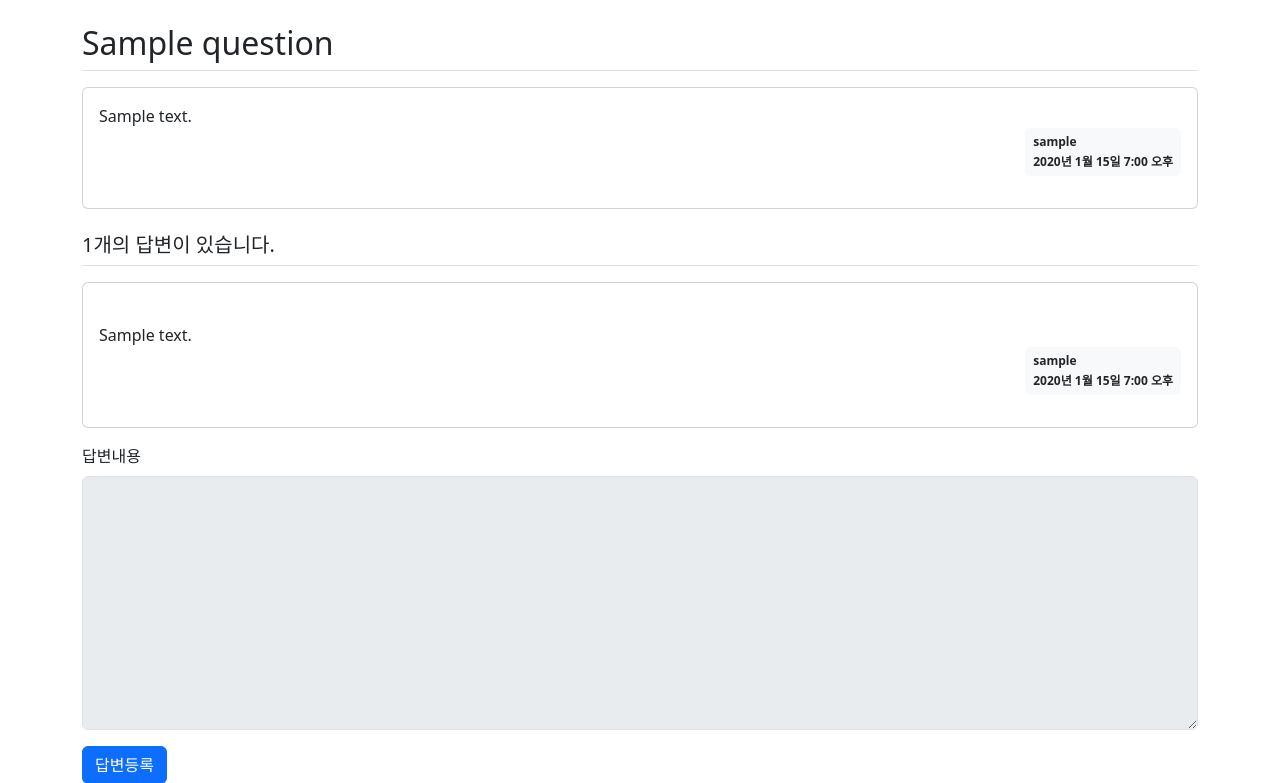
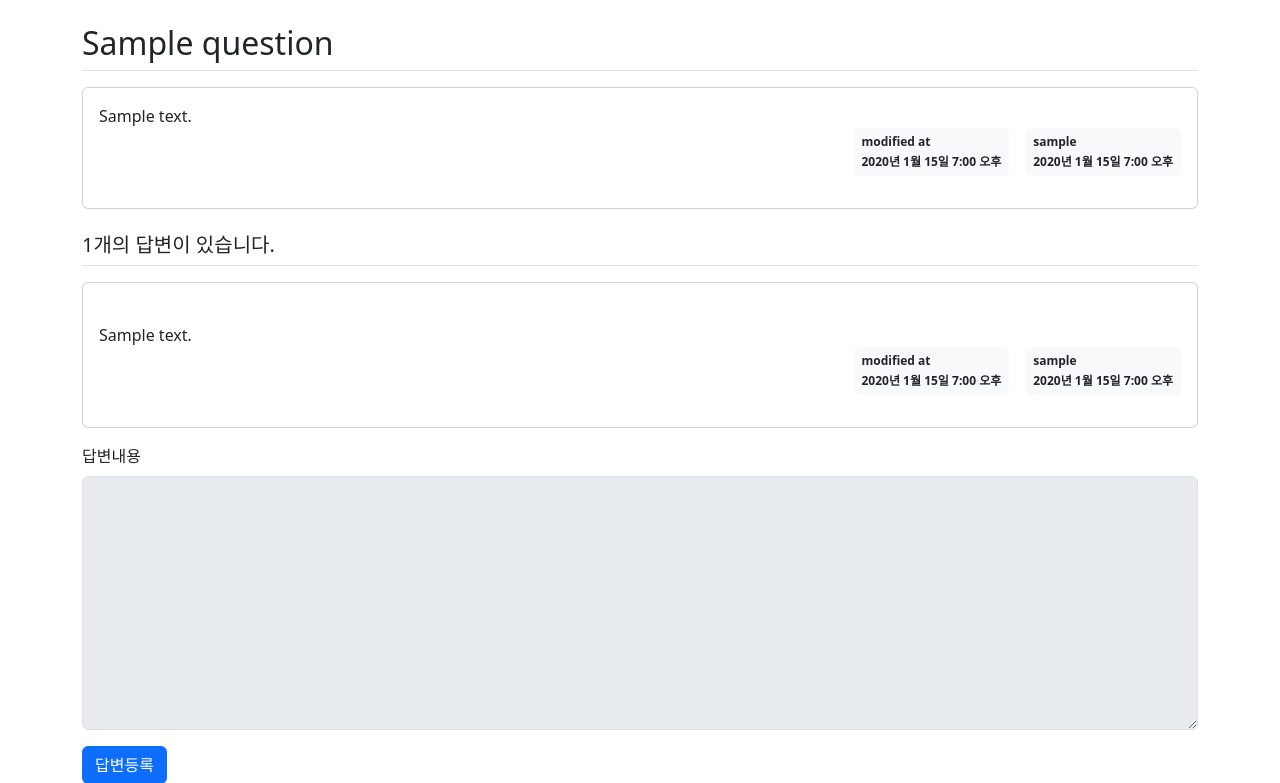
Before and after one commit to Sookyeong0505/jumpToDjango, a Django app: page /pybo/1/ in a window 1280 px wide. Shown: the part 57-840 px from the top of the page. Run offline with Django 5.2, Linux system fonts and the light colour scheme; tables that the repository leaves empty hold one stand-in row (values such as "Sample post"); some libraries are stand-ins or nearby versions.

Commit message:
템플릿에 수정일 표기 추가

```diff
--- a/pybo/views.py
+++ b/pybo/views.py
@@ -103,7 +103,7 @@ def answer_modify(request, answer_id):
         form = AnswerForm(request.POST, instance=answer)
         if form.is_valid():
             answer = form.save(commit=False)
-            answer.modify_date = timezone.now()
+            answer.modified_date = timezone.now()
             answer.save()
             return redirect('pybo:detail', question_id=answer.question.id)
     else:
--- a/templates/pybo/question_detail.html
+++ b/templates/pybo/question_detail.html
@@ -8,6 +8,13 @@
             <div class="card-body">
                 <div class="card-text" style="white-space: pre-line;">{{ question.content }}</div>
                 <div class="d-flex justify-content-end">
+                    <!-- 수정일(modify_date)이 있다면 보여준다. -->
+                    {% if question.modified_date %}
+                        <div class="badge bg-light text-dark p-2 text-start mx-3">
+                            <div class="mb-2">modified at</div>
+                            <div>{{ question.modified_date }}</div>
+                        </div>
+                    {% endif %}
                     <div class="badge bg-light text-dark p-2 text-start">
                         <div class="mb-2">
                             {{ question.author.username }}
@@ -45,6 +52,12 @@
                         {{ answer.content }}
                     </div>
                     <div class="d-flex justify-content-end">
+                        {% if answer.modified_date %}
+                            <div class="badge bg-light text-dark p-2 text-start mx-3">
+                                <div class="mb-2">modified at</div>
+                                <div>{{ answer.modified_date }}</div>
+                            </div>
+                        {% endif %}
                         <div class="badge bg-light text-dark p-2 text-start">
                             <div class="mb-2">{{ answer.author.username }}</div>
                             <div>{{ answer.create_date }}</div>
```
